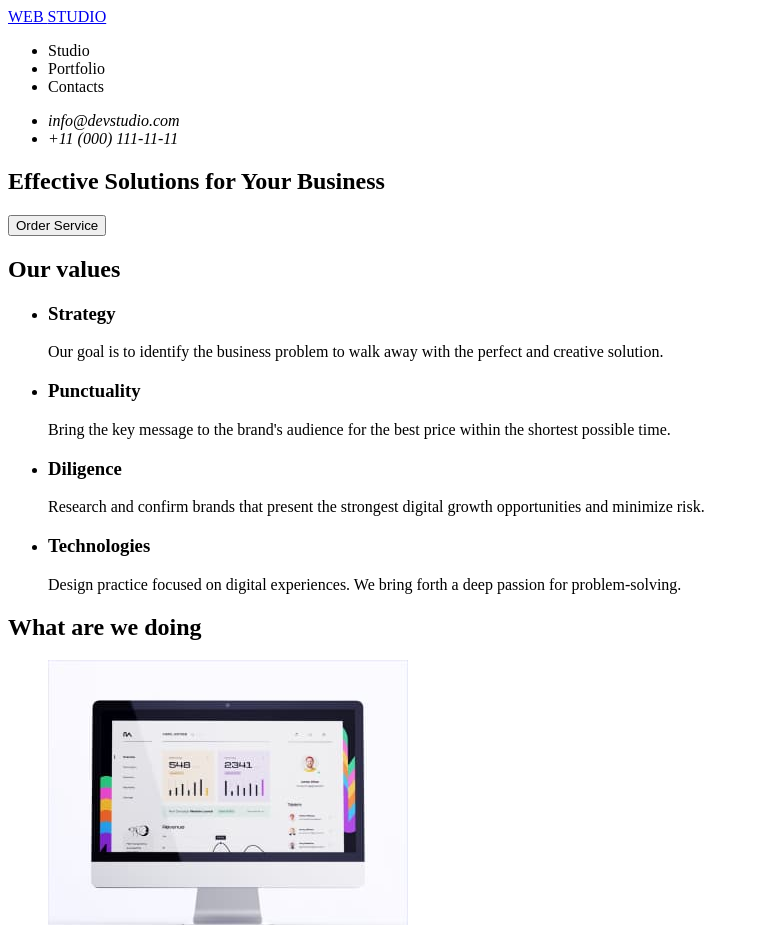
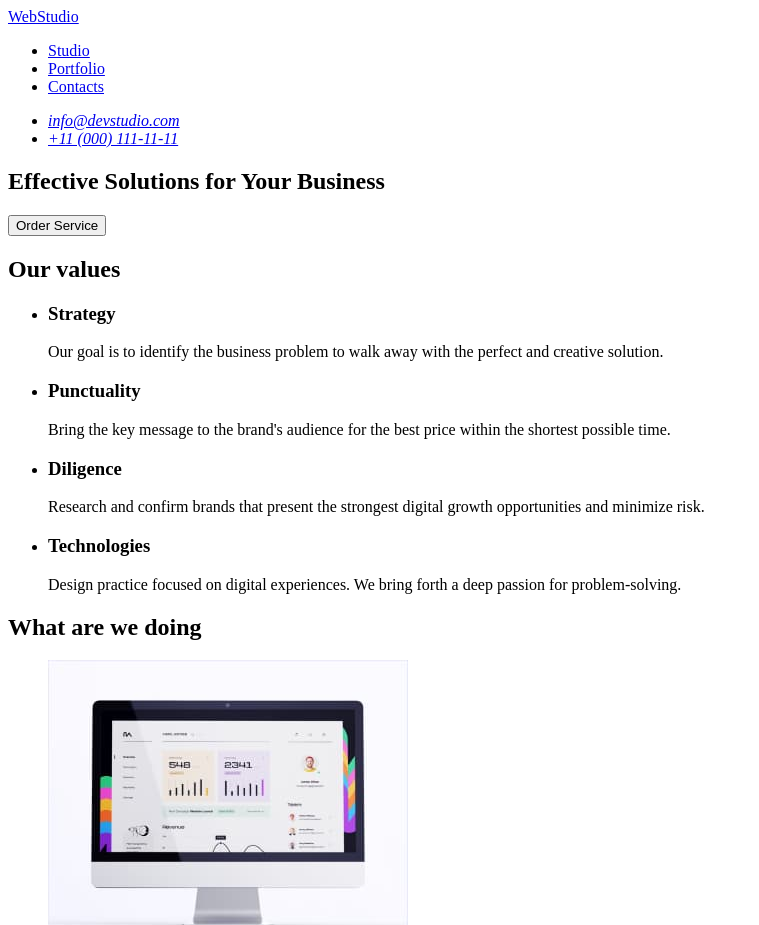
Before and after one commit to Iris2030/goit-markup-hw-01, a plain HTML site: page index.html in a window 1280 px wide. Shown: the top 925 px of the page, without its empty margins (0-759 px from the left). Drawn offline with Linux system fonts and the light colour scheme.

Commit message:
fix: fixed the template

```diff
--- a/index.html
+++ b/index.html
@@ -8,17 +8,17 @@
   <body>
     <header>
       <nav>
-        <a href="./index.html">WEB <span> STUDIO </span></a>
+        <a href="./index.html">WebStudio</a>
         <ul>
-          <li href="">Studio</li>
-          <li href="">Portfolio</li>
-          <li href="">Contacts</li>
+          <li><a href="#studio">Studio</a></li>
+          <li><a href="#portfolio">Portfolio</a></li>
+          <li><a href="#contacts">Contacts</a></li>
         </ul>
       </nav>
       <address>
         <ul>
-          <li href=”mailto:info@devstudio.com” >info@devstudio.com</li>
-          <li href="tel:+110001111111">+11 (000) 111-11-11</li>
+          <li><a href=”mailto:info@devstudio.com” >info@devstudio.com</a></li>
+          <li ><a href="tel:+110001111111">+11 (000) 111-11-11</a></li>
         </ul>
       </address>
     </header>
@@ -95,7 +95,7 @@
       </section>
     </main>
     <footer>
-      <a href="./index.html">WEBSTUDIO</a>
+      <a href="./index.html">WebStudio</a>
       <p>
         Increase the flow of customers and sales for your business with digital
         marketing & growth solutions.
```
